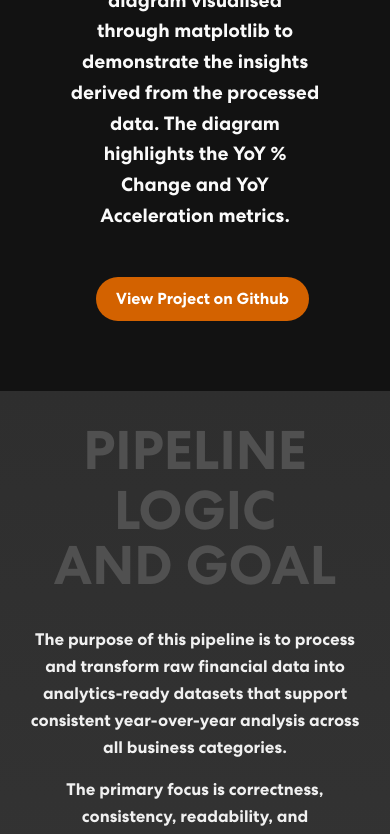
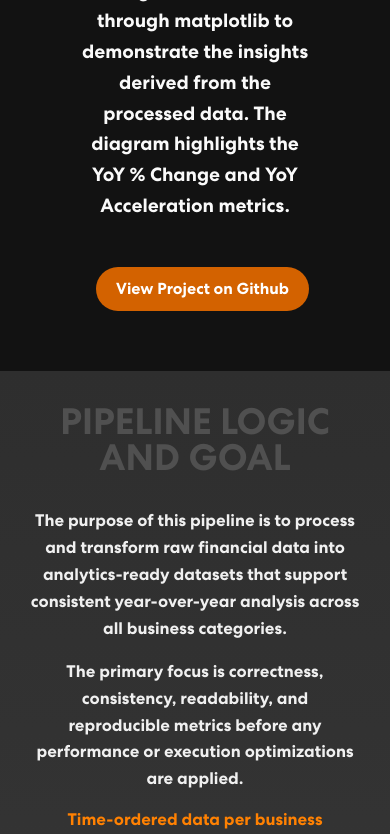
Before and after one commit to mihaylov-simeon/personal-portfolio, a React (Create React App) app in the folder frontend/: page /projects/jpm-pipeline in a window 390 px wide. Shown: the part 1156-1990 px from the top of the page. Built offline with nearby package versions, Linux system fonts and the light colour scheme.

Commit message:
frontend-fixes

```diff
--- a/frontend/src/App.css
+++ b/frontend/src/App.css
@@ -654,17 +654,13 @@ nav.navbar .navbar-toggler[aria-expanded="true"] .navbar-toggler-icon {
 .nav-link#projects-tabs-tab-first {
   border: none;
 }
-.nav-link#projects-tabs-tab-first:hover, .nav-link#projects-tabs-tab-second:hover, .nav-link#projects-tabs-tab-third:hover {
+.nav-link#projects-tabs-tab-first:hover, .nav-link#projects-tabs-tab-second:hover {
   background-color: #ad5f01;
   color: #ffffff;
 }
 .nav-link#projects-tabs-tab-second {
   border-left: 1px solid rgba(172, 172, 172, 0.5);
   border-right: 1px solid rgba(172, 172, 172, 0.5);
-}
-
-.nav-link#projects-tabs-tab-third {
-  border: none
 }
 
 .proj-imgbx {
@@ -687,9 +683,11 @@ nav.navbar .navbar-toggler[aria-expanded="true"] .navbar-toggler-icon {
   width: 100%;
   transition: 0.4s ease-in-out;
 }
+
 .proj-imgbx:hover::before {
   height: 100%;
 }
+
 .proj-txtx {
   position: absolute;
   text-align: center;
@@ -792,17 +790,39 @@ nav.navbar .navbar-toggler[aria-expanded="true"] .navbar-toggler-icon {
 
 @media screen and (max-width: 1200px) {
 
-  .proj-txtx span {
-    padding: 0 15px 0 15px;
-    font-size: 1rem;
-  }
-
   .proj-title {
     font-size: 1.1rem;
   }
 
+    /* Disable hover-only behavior */
+  .proj-imgbx::before {
+    height: 100%;
+    opacity: 0.5;
+  }
+
+  /* Force overlay content visible */
+  .proj-txtx {
+    top: 50%;
+    opacity: 1;
+    transform: translate(-50%, -50%);
+  }
+
+  /* Optional: reduce text spacing for smaller screens */
+  .proj-txtx span {
+    font-size: 1.05rem;
+    margin-bottom: 20px;
+    padding: 0 15px 0 15px;
+  }
+
+  /* Make button more tappable */
   .proj-txtx a {
-    font-size: 0.8rem;
+    padding: 14px 18px;
+    font-size: 1.05rem;
+  }
+
+  /* Remove hover border dependency */
+  .proj-imgbx:hover {
+    border: 5px solid rgba(255, 195, 238, 0.3);
   }
 }
 
@@ -2204,7 +2224,7 @@ ROW CONTENT
   }
 
   .overview-right {
-    padding: 40px 24px;
+    padding: 30px 30px;
   }
 
   /* =========================
@@ -2239,6 +2259,10 @@ ROW CONTENT
     max-width: 100%;
     border-radius: 20px;
   }
+
+  .analysis-chart-img:hover {
+    border-radius: 30px;
+}
 
   .analysis-section {
     padding: 40px 24px;
@@ -2278,3 +2302,25 @@ ROW CONTENT
     height: 20px;
   }
 }
+
+@media screen and (max-width: 550px) {
+  .spark-ghost h2,
+  .yoy-ghost h2,
+  .analysis-card-title h2,
+  .takeaway-card-title h2 {
+    font-size: 2.5rem;
+    line-height: 1.1;
+    margin-bottom: 15px;
+  }
+}
+
+@media screen and (max-width: 400px) {
+  .spark-ghost h2,
+  .yoy-ghost h2,
+  .analysis-card-title h2,
+  .takeaway-card-title h2 {
+    font-size: 2.3rem;
+    line-height: 1.1;
+    margin-bottom: 15px;
+  }
+}
```
